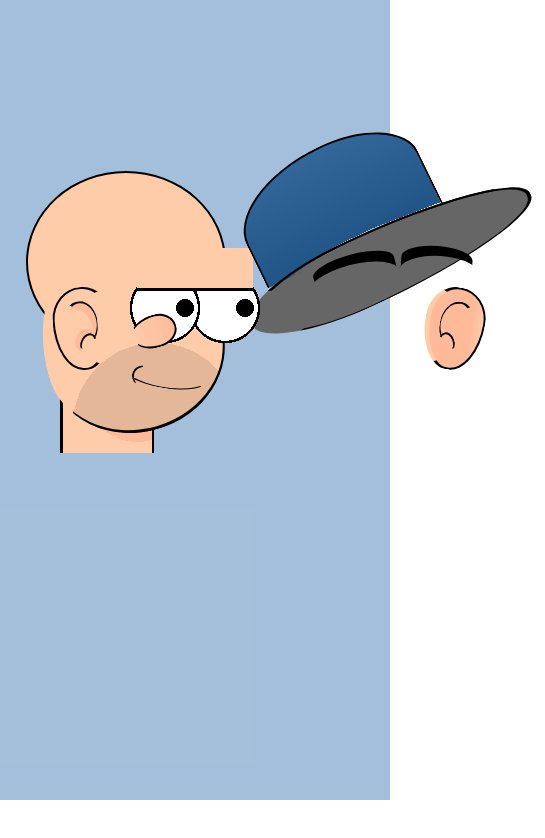
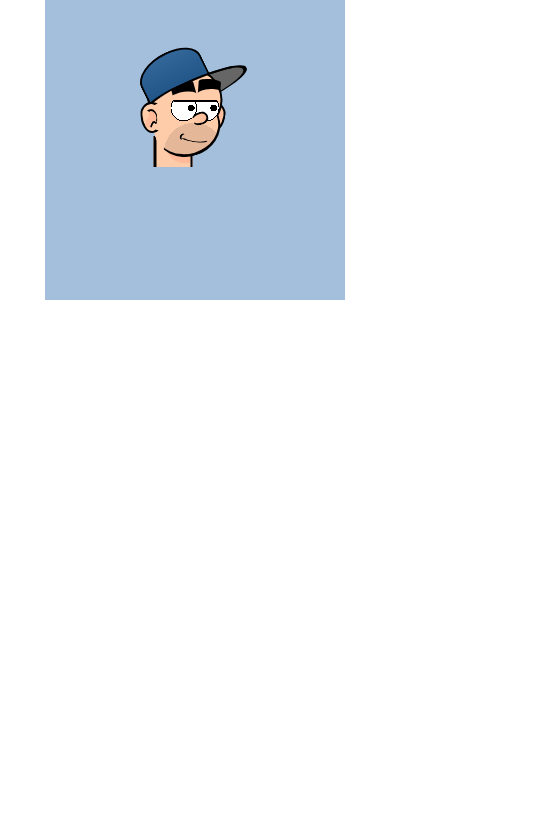
Before and after one commit to feifeiniu/cartoon-1, a plain HTML site: page dist/index.html in a window 390 px wide. Shown: the whole page, 545 px wide, since content can reach past the window. Drawn offline with Linux system fonts and the light colour scheme.

Commit message:
卡通头像

```diff
--- a/dist/index.html
+++ b/dist/index.html
@@ -26,18 +26,21 @@
             --cap-dark:#258;
             --cap-lid:#666;
             --skin-dark:#fb9;
-
             position: relative;
-
             width: 800px;;
             height: 800px;;
             background: #58b8;
-
+        }
+        @media (max-width: 400px) {
+            .cartoon{
+            width: 300px;
+            height: 300px;
+        }
         }
         .eyes{
             position: absolute;
-            width: 200px;;
-            height: 200px;;
+            width: 200px;
+            height: 200px;
             top: 308px;
             left: 50%;
             transform: translate(-50%,-50%);
@@ -51,6 +54,14 @@
                 background-size: 58% 100%,100% 100%,100% 100%,100% 100%,100% 100%,100% 100%,100% 100%,100% 100%;
                 background-repeat: no-repeat;
                 z-index: 5;
+        }
+        @media (max-width: 400px) {
+            .eyes{
+            width: 75px;
+            height: 75px;
+            top: 108px;
+            left: 50%;
+        }
         }
         .face{
             position: absolute;
@@ -70,12 +81,18 @@
             margin-left: -100px;
             z-index: 4;
         }
+        @media (max-width: 400px) {
+            .face{
+            width: 67px;
+            height: 75px;
+            top: 82px;
+            left: 80%;
+        }
+        }
         .nose{
-
            position: absolute;
            width: 46px ;
            height: 33px;
-
            background: var(--skin);
            background-image: linear-gradient(to right,transparent,var(--skin-dark));
            border: 0.66vmin solid;
@@ -88,8 +105,14 @@
            margin-left: -100px;
            z-index: 6;
         }
+        @media (max-width: 400px) {
+            .nose{
+           width: 17px ;
+           height: 13px;
+           top: 112px;
+           left: 85%;
+        }}
         .ear{
-
             position: absolute;
             width: 60px;
             height: 83px;
@@ -103,7 +126,13 @@
             margin-left: -100px;
             z-index: 6;
             }
-
+            @media (max-width: 400px) {
+                .ear{
+            width: 23px;
+            height: 31px;
+            top: 102px;
+            left: 69%;
+            }}
         .ear::before{
             position: absolute;
             content: '';
@@ -119,6 +148,13 @@
             box-shadow: inset -1.5vmin 2vmin 0 -0.5vmin var(--skin-dark);
             z-index:5;
         }
+        @media (max-width: 400px) {
+            .ear::before{
+            width: 13px;
+            height: 18px;
+            top: 5px;
+            left: 102px;
+        }}
         .ear::after{
             position: absolute;
             content: '';
@@ -134,7 +170,13 @@
             transform: rotate(30deg);
             box-shadow: -1vmin -0.25vmin 0 0.5vmin var(--skin-dark);
             z-index:5;
-        }
+        }@media (max-width: 400px) {
+            .ear::after{
+            width: 5.5px;
+            height: 7.5px;
+            top: 17px;
+            left: 108px;
+        }}
         .ear.ear-back{
             display: flex;
             border-left: 0.75vmin solid;
@@ -143,6 +185,10 @@
             background-image: linear-gradient(to right,transparent,var(--skin-dark)20%);
             z-index: 1;
         }
+        @media (max-width: 400px) {
+            .ear.ear-back{
+            left: 257px;
+        }}
         .neck{
             position: absolute;
             width: 94px;
@@ -156,7 +202,13 @@
             margin-left: -100px;
             background-image: radial-gradient(circle at 83% 25%,var(--skin-dark) 53%,transparent 0);
             z-index: 3;
-        }
+        }@media (max-width: 400px) {
+            .neck{
+            width: 39px;
+            height: 31px;
+            top: 136px;
+            left: 76%;
+        }}
         .forehead{
             position: absolute;
             width: 200px;
@@ -169,7 +221,13 @@
             left: 58%;
             margin-left: -100px;
             z-index:2;
-        }
+        }@media (max-width: 400px) {
+            .forehead{
+            width: 75px;
+            height: 68px;
+            top: 66px;
+            left: 80%;
+        }}
         .mouth{
             position: absolute;
             width: 93px;
@@ -184,6 +242,13 @@
             transform: rotate(10deg);
             z-index:5;
         }
+        @media (max-width: 400px) {
+            .mouth{
+            width: 35px;
+            height: 13px;
+            top: 129px;
+            left: 77%;
+        } }
         .mouth::after{
             position: absolute;
             content: '';
@@ -198,6 +263,13 @@
             transform: rotate(15deg);
             z-index:5;
         }
+        @media (max-width: 400px) {
+        .mouth::after{
+            width: 13px;
+            height: 9px;
+            top: 2px;
+            left: 100px;
+        }}
         .cap{
             position: absolute;
             width:308px ;
@@ -212,6 +284,13 @@
             border-bottom: 0.125vmin solid transparent;
             z-index:6;
         }
+        @media (max-width: 400px) {
+            .cap{
+            width:115px ;
+            height:26px ;
+            top:79px ;
+            left:92px ;
+        } }
         .cap-lid{
             background: var(--cap-lid);
             background-image: linear-gradient(45deg,transparent 0%,var(--cap-lid));
@@ -219,6 +298,7 @@
             border-bottom: 0.5vmin solid;
             z-index: 1;
         }
+
         .cap-top{
             position: absolute;
             width:195px ;
@@ -235,6 +315,13 @@
             linear-gradient(-10deg,transparent 22%,var(--cap-dark) 0);
             z-index:6;
         }
+        @media (max-width: 400px) {
+            .cap-top{
+            width:68px ;
+            height:39px ;
+            top:52px ;
+            left:92px ;
+        }}
         .eyebrow{
             position: absolute;
             width:95px ;
@@ -246,6 +333,16 @@
             left:311px ;
             z-index: 5;
         }
+        @media (max-width: 400px) {
+            .eyebrow{
+
+            width:35px ;
+            height:35px ;
+
+            top:92px ;
+            left:122px ;
+
+        }}
         @keyframes wave{
                 0%{
                     transform:translateY(-25px) ;
@@ -268,6 +365,15 @@
             height: 73px;
             width: 83px;
         }
+        @media (max-width: 400px) {
+            .eyebrow + .eyebrow{
+
+            left: 150px;
+            top: 89px;
+            height: 35px;
+            width: 34px;
+        }
+    }
     </style>
 </head>
 
```
Also changed, not shown: src/index.html (+118 -12 lines).
